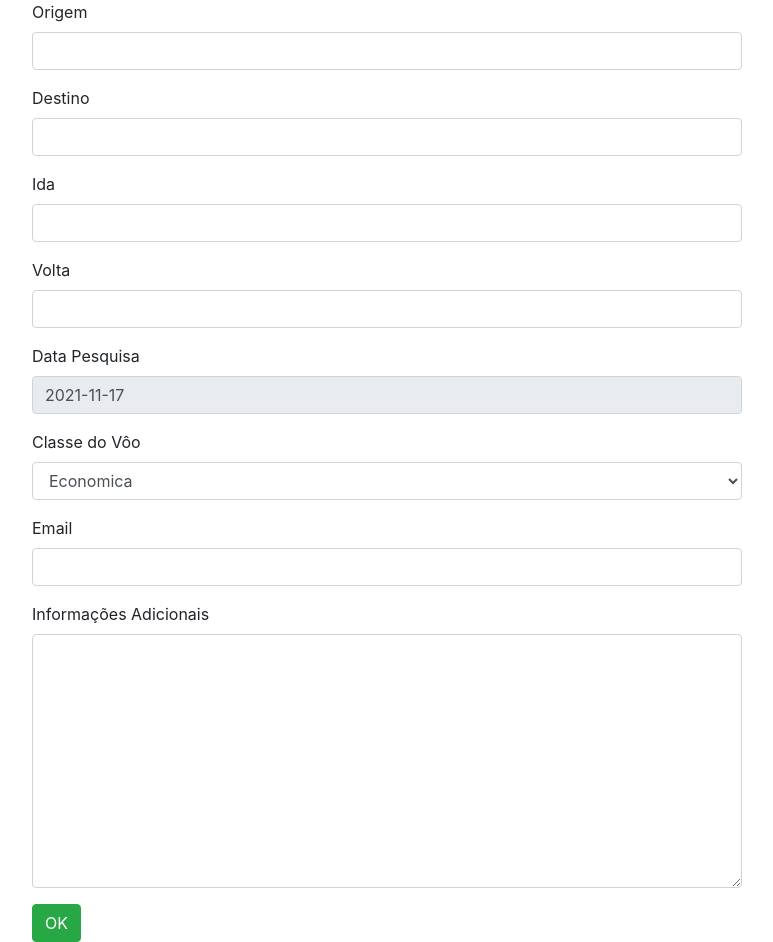
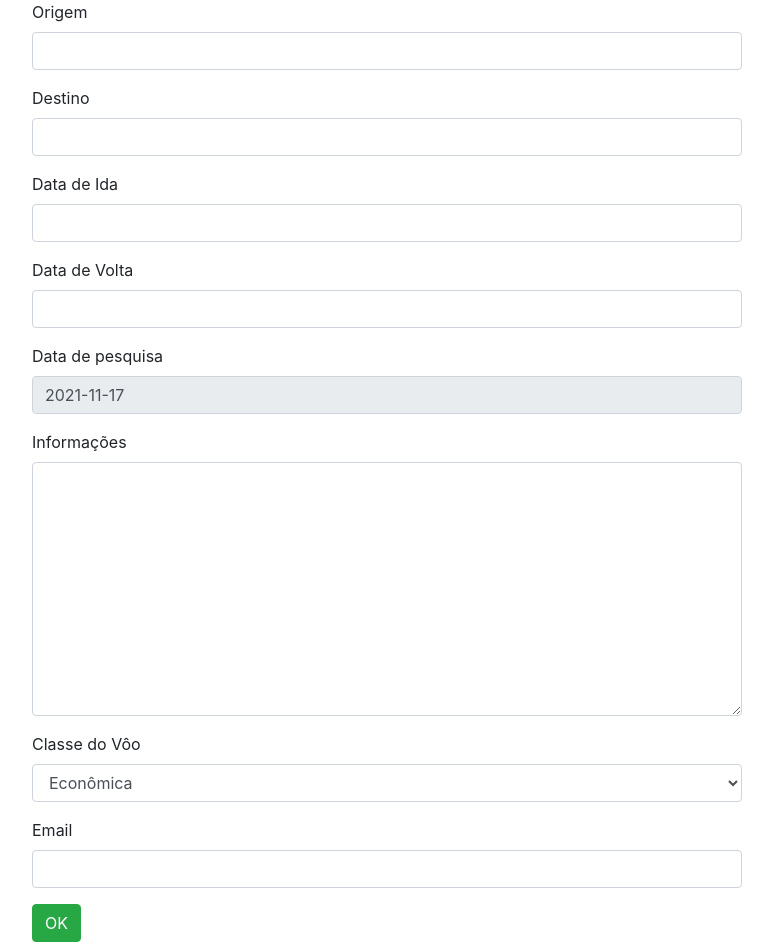
Before and after one commit to andrerodriguesneves/django-forms, a Django app: page / in a window 1280 px wide. Shown: the part 64-1006 px from the top of the page, without its empty margins (253-1026 px from the left). Run offline with Django 3.2, Linux system fonts and the light colour scheme; some libraries are stand-ins or nearby versions.

Commit message:
Finalização do Curso

```diff
--- a/passagens/forms.py
+++ b/passagens/forms.py
@@ -2,33 +2,47 @@ from django import forms
 from tempus_dominus.widgets import DatePicker
 from datetime import datetime
 from passagens.validation import *
+from passagens.models import Passagem, ClasseViagem, Pessoa
+
+class PessoaForms(forms.ModelForm):
+    class Meta:
+        model = Pessoa
+        exclude = ['nome']
 
 
-class PassagenForms(forms.Form):
 
-    # Choices
-    FLIGHT_CLASS = (
-        (1, 'Economica'),
-        (2, 'Executiva'),
-        (3, 'Primeira Classe')
-    )
+class PassagenForms(forms.ModelForm):
 
-    origem = forms.CharField(label='Origem', max_length=100)
-    destino = forms.CharField(label='Destino', max_length=100)
-    data_ida = forms.DateField(label='Ida', widget=DatePicker())
-    data_volta = forms.DateField(label='Volta', widget=DatePicker())
-    data_pesquisa = forms.DateField(label='Data Pesquisa', disabled=True, initial=datetime.today)
-    classe_viagem = forms.ChoiceField(label='Classe do Vôo', choices=FLIGHT_CLASS)
-    email = forms.EmailField(label='Email', max_length=200)
-    informacoes = forms.CharField(label='Informações Adicionais', max_length=400, widget=forms.Textarea, required=False)
+    data_pesquisa = forms.DateField(label='Data de pesquisa', disabled=True,  initial=datetime.today)
+    class Meta:
+        model = Passagem
+        fields = '__all__'
+        labels = {
+            'data_ida': 'Data  de Ida',
+            'data_volta': 'Data de Volta',
+            'data_pesquisa': 'Data de Pesquisa',
+            'informacoes': 'Informações',
+            'classe_viagem': 'Classe do Vôo'
+        }
+        widgets = {
+            'data_ida': DatePicker(),
+            'data_volta': DatePicker()
+        }
 
     def clean(self):
         origem = self.cleaned_data.get('origem')
         destino = self.cleaned_data.get('destino')
+        data_ida = self.cleaned_data.get('data_ida')
+        data_volta = self.cleaned_data.get('data_volta')
+        data_pesquisa = self.cleaned_data.get('data_pesquisa')
+
         lista_de_erros = {}
         campo_tem_algum_numero(origem, 'origem', lista_de_erros)
         campo_tem_algum_numero(destino, 'destino', lista_de_erros)
         origem_destino_iguais(origem, destino, lista_de_erros)
+        data_ida_maior_que_data_volta(data_ida, data_volta, lista_de_erros)
+        data_ida_menor_que_data_atual(data_ida, data_pesquisa, lista_de_erros)
+
         if lista_de_erros is not None:
             for erro in lista_de_erros:
                 mensagem = lista_de_erros[erro]
--- /dev/null
+++ b/passagens/models/__init__.py
@@ -0,0 +1,3 @@
+from .classe_viagem import *
+from .passagem import *
+from .pessoa import *
--- /dev/null
+++ b/passagens/models/passagem.py
@@ -0,0 +1,11 @@
+from django.db import models
+from .classe_viagem import ClasseViagem
+
+class Passagem(models.Model):
+    origem = models.CharField(max_length=100)
+    destino = models.CharField(max_length=100)
+    data_ida = models.DateField()
+    data_volta = models.DateField()
+    data_pesquisa = models.DateField()
+    informacoes = models.TextField(max_length=200, blank=True)
+    classe_viagem = models.CharField(max_length=4, choices=ClasseViagem.choices, default=0)
--- /dev/null
+++ b/passagens/models/pessoa.py
@@ -0,0 +1,5 @@
+from django.db import models
+
+class Pessoa(models.Model):
+    nome = models.CharField(max_length=200)
+    email = models.EmailField()
--- a/passagens/templates/checkout.html
+++ b/passagens/templates/checkout.html
@@ -1,7 +1,7 @@
 {% extends 'base.html' %}
 {% block title %} {{titulo}} {% endblock %}
 {% block content %}
-
+<br><br>
 <h1>## Checkout ##</h1>
 <br><br>
 
@@ -9,4 +9,6 @@
     <p>{{ campos.label }} : {{ campos.value }} </p>
 {% endfor %}
 
+<p>{{ pessoa_form.email.label }} : {{ pessoa_form.email.value }} </p>
+
 {% endblock %}
--- a/passagens/templates/index.html
+++ b/passagens/templates/index.html
@@ -13,6 +13,13 @@
         {% for error in field.errors %}
         <section class="alert alert-danger" role="alert">{{ field.errors }}</section>
         {% endfor %} {% endfor %}
+
+        {% for field in pessoa_form.visible_fields %}
+        <div class="form-group">
+            <label for="{{field.id_for_label}}">{{field.label}}</label>
+            {{field | add_class:'form-control'}}
+        </div>
+        {% endfor %}
         <input type="submit" value="OK" class="btn btn-success" />
     </form>
 </section>
--- a/passagens/views.py
+++ b/passagens/views.py
@@ -1,12 +1,14 @@
 from django.shortcuts import render
-from passagens.forms import PassagenForms
+from passagens.forms import PassagenForms, PessoaForms
 
 
 # Create your views here.
 def index(request):
     form = PassagenForms()
+    pessoa_form = PessoaForms()
     contexto = {
         'form': form,
+        'pessoa_form': pessoa_form,
         'titulo': 'Seu melhor buscador de passagens aereas! '
     }
     return render(request, 'index.html', contexto)
@@ -15,15 +17,18 @@ def index(request):
 def checkout(request):
     if request.method == 'POST':
         form = PassagenForms(request.POST)
+        pessoa_form = PessoaForms(request.POST)
         if form.is_valid():
             contexto = {
                 'form': form,
+                'pessoa_form': pessoa_form,
                 'titulo': 'CheckOut - Busca Passagens'
             }
             return render(request, 'checkout.html', contexto)
         else:
             contexto = {
                 'form': form,
+                'pessoa_form': pessoa_form,
                 'titulo': 'Seu melhor buscador de passagens aereas!'
             }
             return render(request, 'index.html', contexto)
```
Also changed, not shown: passagens/models/classe_viagem.py (added, +7 -0 lines), passagens/validation.py (+14 -13 lines), passagens/migrations/0001_initial.py (added).
